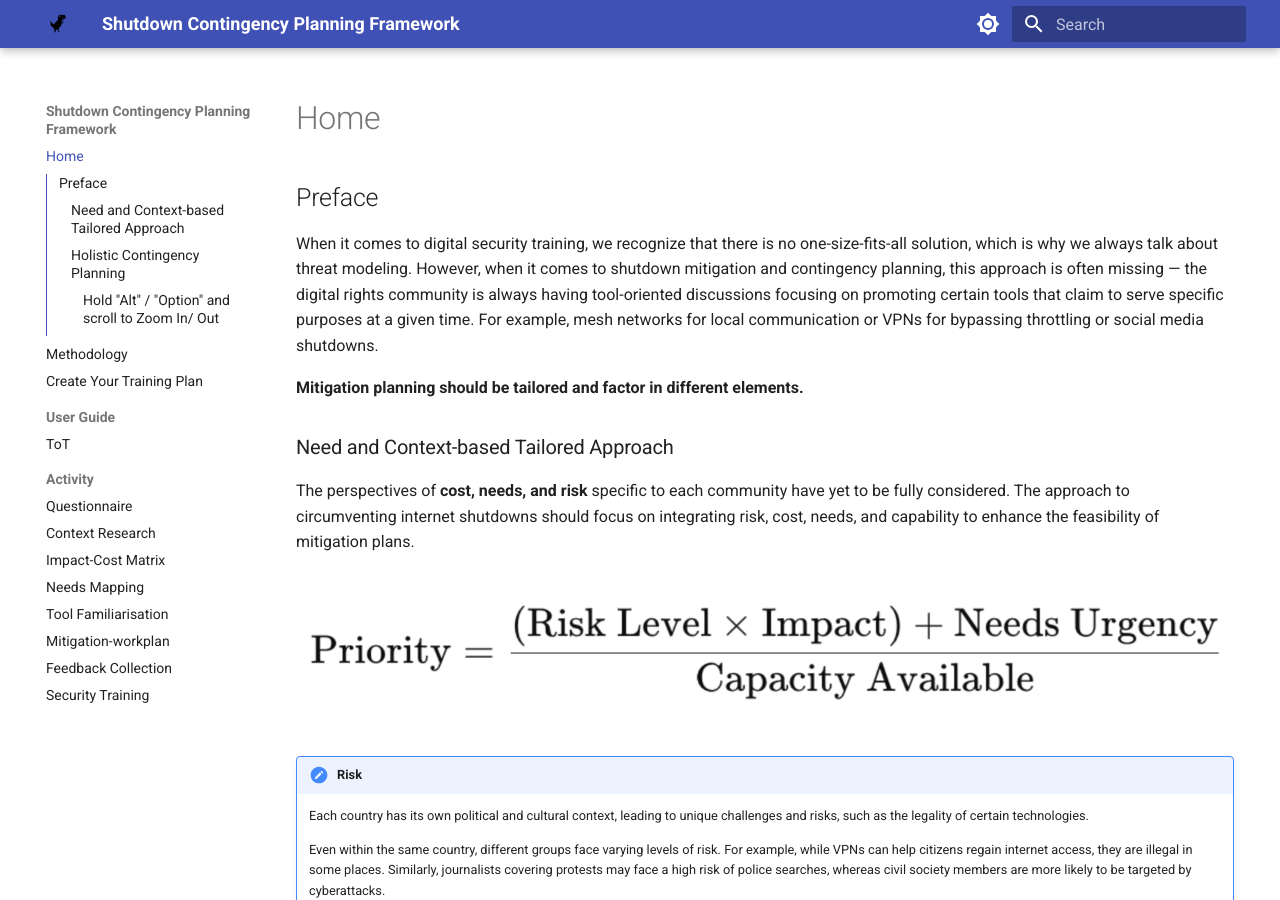
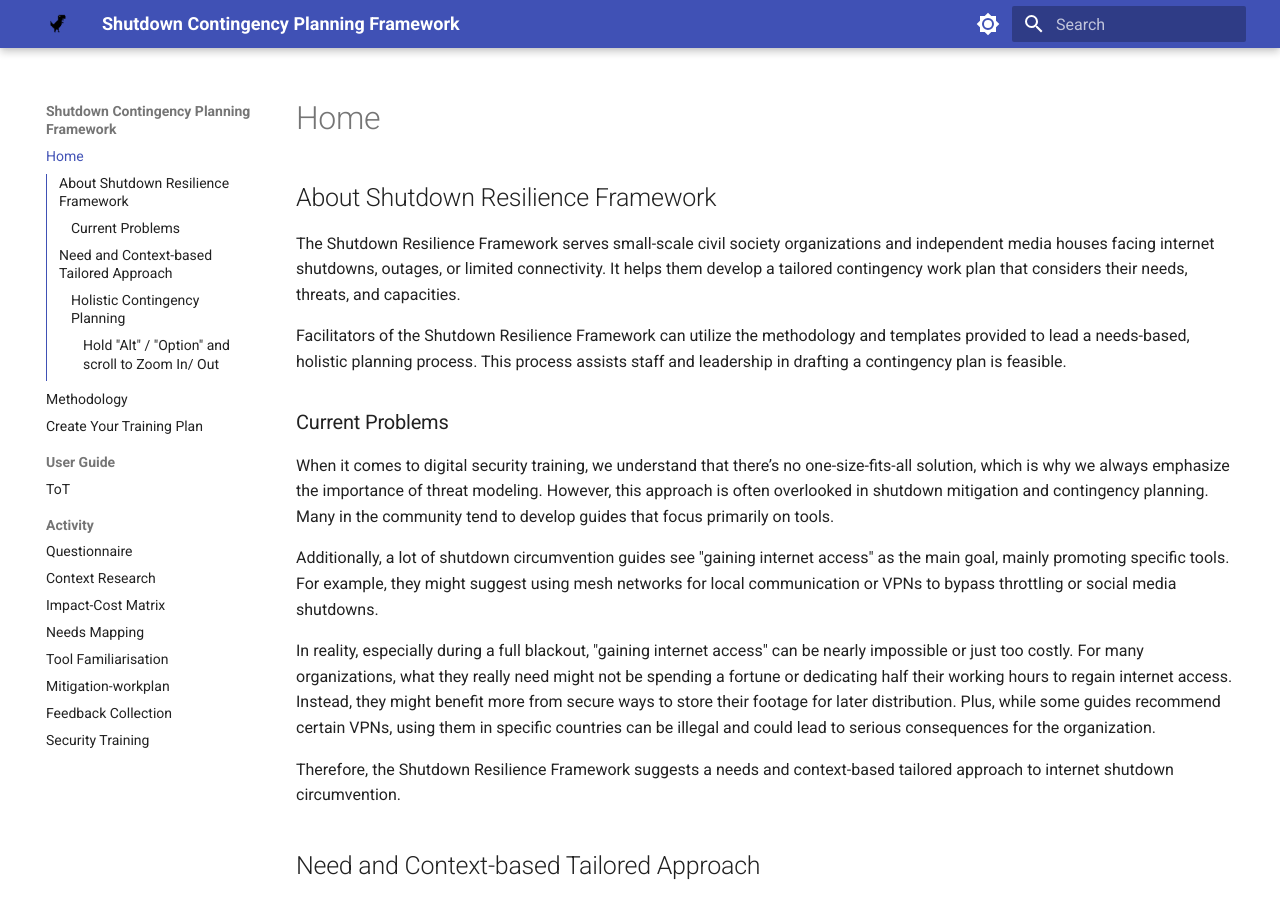
Before and after one commit to BRACE-Framework/BRACE-Framework.github.io, an MkDocs documentation site: the page built from docs/index.md, in a window 1280 px wide and 900 px high. Built offline with MkDocs 1.6.1 and Material for MkDocs 9.7.7, drawn with Linux system fonts in a browser that asks for light colours; plug-ins that fetch from the network failed and are left out.

Commit message:
edit about

```diff
--- a/docs/index.md
+++ b/docs/index.md
@@ -1,12 +1,21 @@
 NOTE: this site is just a container for me to show this project to my trusted circle of friends, I don't code, so things might be broken, just focus on the idea and content. ;)
 
-## Preface
+## About Shutdown Resilience Framework
+The Shutdown Resilience Framework serves small-scale civil society organizations and independent media houses facing internet shutdowns, outages, or limited connectivity. It helps them develop a tailored contingency work plan that considers their needs, threats, and capacities.
 
-When it comes to digital security training, we recognize that there is no one-size-fits-all solution, which is why we always talk about threat modeling. However, when it comes to shutdown mitigation and contingency planning, this approach is often missing — the digital rights community is always having tool-oriented discussions focusing on promoting certain tools that claim to serve specific purposes at a given time. For example, mesh networks for local communication or VPNs for bypassing throttling or social media shutdowns.
+Facilitators of the Shutdown Resilience Framework can utilize the methodology and templates provided to lead a needs-based, holistic planning process. This process assists staff and leadership in drafting a contingency plan is feasible.
 
-**Mitigation planning should be tailored and factor in different elements.**
+### Current Problems
 
-### Need and Context-based Tailored Approach
+When it comes to digital security training, we understand that there’s no one-size-fits-all solution, which is why we always emphasize the importance of threat modeling. However, this approach is often overlooked in shutdown mitigation and contingency planning. Many in the community tend to develop guides that focus primarily on tools.
+
+Additionally, a lot of shutdown circumvention guides see "gaining internet access" as the main goal, mainly promoting specific tools. For example, they might suggest using mesh networks for local communication or VPNs to bypass throttling or social media shutdowns.
+
+In reality, especially during a full blackout, "gaining internet access" can be nearly impossible or just too costly. For many organizations, what they really need might not be spending a fortune or dedicating half their working hours to regain internet access. Instead, they might benefit more from secure ways to store their footage for later distribution. Plus, while some guides recommend certain VPNs, using them in specific countries can be illegal and could lead to serious consequences for the organization.
+
+Therefore, the Shutdown Resilience Framework suggests a needs and context-based tailored approach to internet shutdown circumvention.
+
+## Need and Context-based Tailored Approach
 
 The perspectives of **cost, needs, and risk** specific to each community have yet to be fully considered. The approach to circumventing internet shutdowns should focus on integrating risk, cost, needs, and capability to enhance the feasibility of mitigation plans.
 
```
Also changed, not shown: docs/posts/Impact-Cost-Matrix.md (renamed from docs/posts/Template/Impact-Cost-Matrix.md), docs/posts/Mitigation-Planning.md (renamed from docs/posts/Template/Mitigation-Planning.md), docs/posts/Risk-Assessment.md (renamed from docs/posts/Template/Risk-Assessment.md), docs/posts/action-plan.md (renamed from docs/posts/Template/action-plan.md), docs/posts/familiarisation.md (renamed from docs/posts/Template/familiarisation.md), docs/posts/methodology.md (renamed from docs/posts/Template/methodology.md), docs/posts/needs-mapping.md (renamed from docs/posts/Template/Needs-Mapping.md), docs/posts/organizational-context-research.md (renamed from docs/posts/Template/organizational-context-research.md), docs/posts/questionnaire.md (renamed from docs/posts/Template/questionnaire.md), docs/posts/regional-context-research.md (renamed from docs/posts/Template/regional-context-research.md), docs/posts/security-training.md (renamed from docs/posts/Template/security-training.md).
